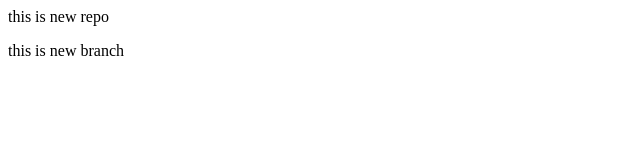
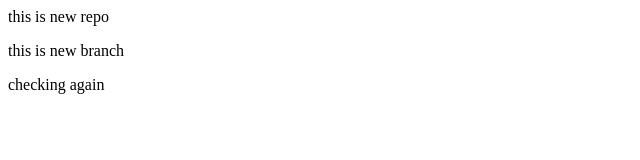
Before and after one commit to Hariom-Singh-001/localrepo, a plain HTML site: page index.html in a window 1280 px wide. Shown: the whole page, without its empty margins (0-640 px from the left). Drawn offline with Linux system fonts and the light colour scheme.

Commit message:
adding 3rd line

```diff
--- a/index.html
+++ b/index.html
@@ -1,2 +1,3 @@
 <p>this is new repo</p>
 <p>this is new branch</p>
+<p>checking again</p>
```
